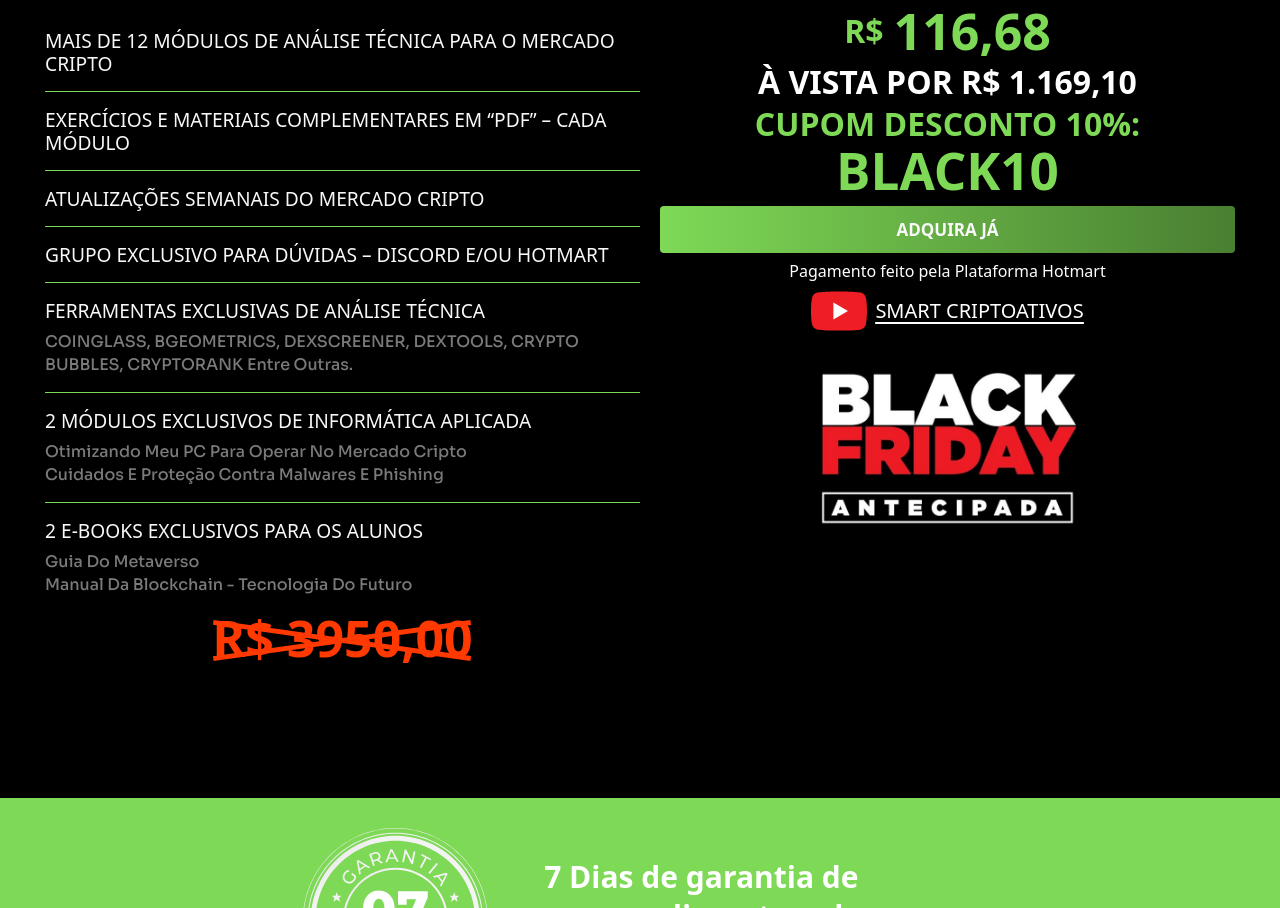
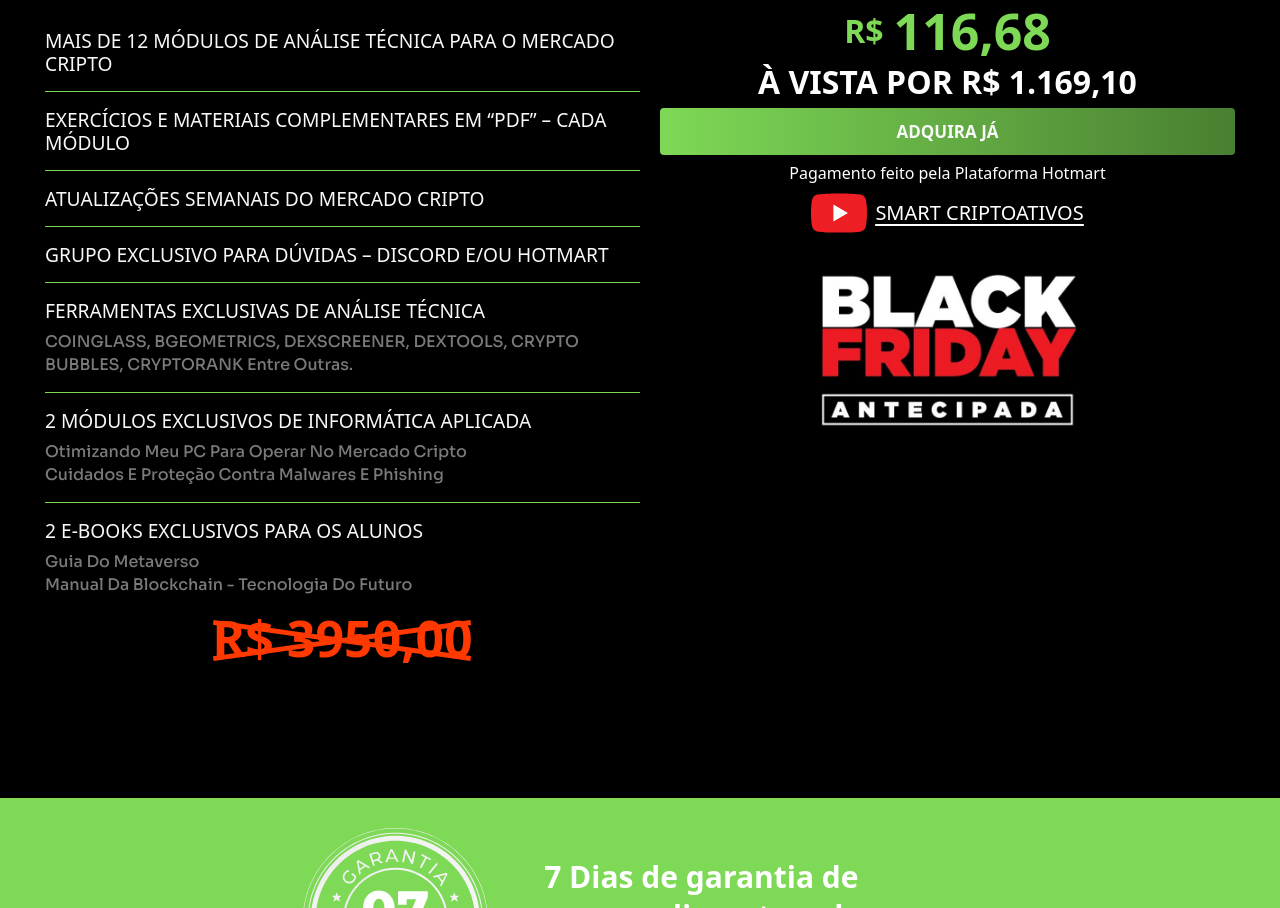
Before and after one commit to WeslleySORDev/smart-criptoativos, a React (Vite) app: page / in a window 1280 px wide. Shown: the part 4836-5744 px from the top of the page. Built offline with nearby package versions, Linux system fonts and the light colour scheme; a web font is replaced by a local one.

Commit message:
feat: remove cupom black10

```diff
--- a/src/screens/see-the-plans.jsx
+++ b/src/screens/see-the-plans.jsx
@@ -69,11 +69,6 @@
                 à vista por R$ 1.169,10
               </h3>
 
-              <p className="mb-4 flex flex-col gap-[10px_20px] text-center text-2xl font-bold uppercase text-[#7ed956] md:text-[3.5vw] lg:text-[2.5vw]">
-                CUPOM DESCONTO 10%:{' '}
-                <span className="text-4xl lg:text-[4vw]">BLACK10</span>
-              </p>
-
               <Button
                 asChild
                 className="items-baseline text-[17px]/[1] uppercase"
```
